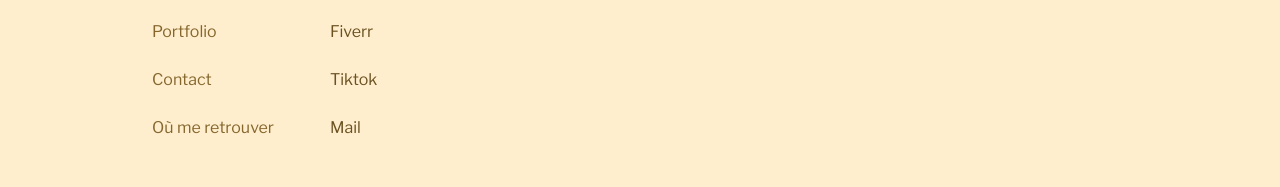
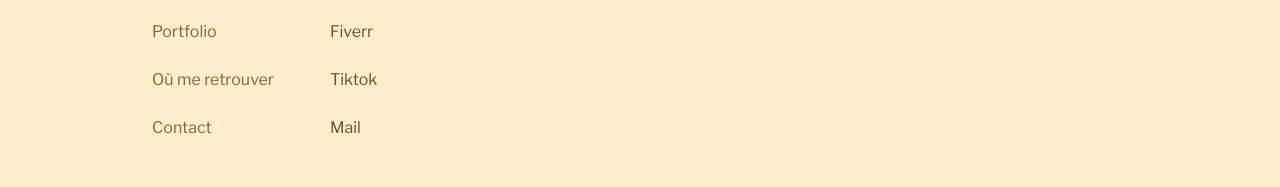
Before and after one commit to bahoooz/portfolio-officiel, a Next.js app: page /portfolio in a window 1280 px wide. Shown: the part 2256-2443 px from the top of the page. Built offline with nearby package versions, Linux system fonts and the light colour scheme.

Commit message:
full home page translate english

```diff
--- a/app/components/BurgerMenu.tsx
+++ b/app/components/BurgerMenu.tsx
@@ -4,14 +4,15 @@
 import Image from "next/image";
 import Link from "next/link";
 import React from "react";
+import { BurgerMenuTypes } from "./types/typesComponents";
 
 export default function BurgerMenu({
   isOpen,
   setIsOpen,
-}: {
-  isOpen: boolean;
-  setIsOpen: React.Dispatch<React.SetStateAction<boolean>>;
-}) {
+  home_link,
+  findme_link,
+  contact_link,
+}: BurgerMenuTypes) {
   return (
     <div>
       <div onClick={() => setIsOpen(!isOpen)}>
@@ -39,7 +40,7 @@
               href={"/"}
               className="link relative text-2xl font-light dark:text-darkYellow text-black"
             >
-              Accueil
+              {home_link}
             </Link>
           </li>
           <li>
@@ -57,7 +58,7 @@
               href={"/parcours"}
               className="link relative text-2xl font-light dark:text-darkYellow text-black"
             >
-              Mon Parcours
+              {findme_link}
             </Link>
           </li>
           <li>
@@ -66,7 +67,7 @@
               href={"/contact"}
               className="link relative text-2xl font-light dark:text-darkYellow text-black"
             >
-              Me contacter
+              {contact_link}
             </Link>
           </li>
         </ul>
--- /dev/null
+++ b/app/components/ClientLayout.tsx
@@ -0,0 +1,53 @@
+// components/ClientLayout.tsx
+"use client";
+
+import { usePathname } from "next/navigation";
+import { Providers } from "../providers";
+import Navbar from "./Navbar";
+import Footer from "./Footer";
+import { Analytics } from "@vercel/analytics/react";
+
+export default function ClientLayout({
+  children,
+}: {
+  children: React.ReactNode;
+}) {
+  const pathname = usePathname();
+  const isEnglish = pathname.startsWith("/en");
+
+  return (
+    <html lang={isEnglish ? "en" : "fr"} suppressHydrationWarning>
+      <head>
+        <meta name="viewport" content="width=device-width, initial-scale=1.0" />
+        <meta name="robots" content="index, follow" />
+        <link rel="canonical" href="https://www.bahoz-dev.com" />
+        <meta property="og:type" content="website" />
+        <meta property="og:locale" content="fr_FR" />
+        <meta property="og:title" content="Portfolio Bahoz" />
+        <meta
+          property="og:description"
+          content="Développeur web parisien de 18 ans, découvrez mon portfolio et travaillons ensemble !"
+        />
+        <meta name="twitter:image" content="/assets/diamond_icon.png" />
+        <link rel="sitemap" type="application/xml" href="/sitemap.xml" />
+        <link rel="icon" href="/assets/diamond_icon.png" />
+        <link rel="apple-touch-icon" href="/assets/diamond_icon.png" />
+      </head>
+      <body
+        className={
+          "antialiased dark:bg-bgColorDark bg-bgColorLight relative font-title"
+        }
+      >
+        <Providers>
+          <Navbar get_quote={isEnglish ? "Get a quote" : "Obtenir un devis"} />
+          {children}
+          <Footer
+            home_link={isEnglish ? "Home" : "Accueil"}
+            find_me_link={isEnglish ? "Where to find me" : "Où me retrouver"}
+          />
+          <Analytics />
+        </Providers>
+      </body>
+    </html>
+  );
+}
--- a/app/components/Footer.tsx
+++ b/app/components/Footer.tsx
@@ -5,8 +5,9 @@
 import Link from "next/link";
 import Image from "next/image";
 import { usePathname } from "next/navigation";
+import { FooterTypes } from "./types/typesComponents";
 
-export default function Footer() {
+export default function Footer({ home_link, find_me_link }: FooterTypes) {
   const pathname = usePathname();
   const linkHref = pathname === "/en" ? "/" : "/en";
   const flag =
@@ -32,7 +33,7 @@
           <ul className="flex flex-col gap-6  text-lightBrown dark:text-darkYellow">
             <li>
               <Link href={"/"} className="hover:underline">
-                Accueil
+                {home_link}
               </Link>
             </li>
             <li>
@@ -41,13 +42,13 @@
               </Link>
             </li>
             <li>
-              <Link href={"/contact"} className="hover:underline">
-                Contact
+              <Link href={"/parcours"} className="hover:underline">
+                {find_me_link}
               </Link>
             </li>
             <li>
-              <Link href={"/parcours"} className="hover:underline">
-                Où me retrouver
+              <Link href={"/contact"} className="hover:underline">
+                Contact
               </Link>
             </li>
           </ul>
--- a/app/components/HomeComponents/APropos.tsx
+++ b/app/components/HomeComponents/APropos.tsx
@@ -4,7 +4,7 @@
 import Link from "next/link";
 import React from "react";
 import { motion } from "framer-motion";
-import { AProposTypes } from "./types/typeHome";
+import { AProposTypes } from "../types/typesComponents";
 
 export default function APropos({ title, text, btn }: AProposTypes) {
   return (
--- a/app/components/HomeComponents/Header.tsx
+++ b/app/components/HomeComponents/Header.tsx
@@ -6,7 +6,7 @@
 import Link from "next/link";
 import React from "react";
 import { motion } from "framer-motion";
-import { HeaderTypes } from "./types/typeHome";
+import { HeaderTypes } from "../types/typesComponents";
 
 export default function Header({
   title,
--- a/app/components/HomeComponents/Portfolio.tsx
+++ b/app/components/HomeComponents/Portfolio.tsx
@@ -4,7 +4,7 @@
 import Link from "next/link";
 import React from "react";
 import { motion } from "framer-motion";
-import { PortfolioTypes } from "./types/typeHome";
+import { PortfolioTypes } from "../types/typesComponents";
 
 export default function Portfolio({ text }: PortfolioTypes) {
   return (
--- a/app/components/HomeComponents/Skills.tsx
+++ b/app/components/HomeComponents/Skills.tsx
@@ -3,7 +3,7 @@
 import Link from "next/link";
 import React from "react";
 import { motion } from "framer-motion";
-import { MesSkillsTypes } from "./types/typeHome";
+import { MesSkillsTypes } from "../types/typesComponents";
 
 export default function Skills({ title, autres_title }: MesSkillsTypes) {
   return (
--- a/app/components/Navbar.tsx
+++ b/app/components/Navbar.tsx
@@ -7,13 +7,15 @@
 import BurgerMenu from "./BurgerMenu";
 import { usePathname } from "next/navigation";
 import { useState } from "react";
+import { NavbarTypes } from "./types/typesComponents";
 
-export default function Navbar() {
+export default function Navbar({ get_quote }: NavbarTypes) {
   const pathname = usePathname();
   const linkHref = pathname === "/en" ? "/" : "/en";
   const flag =
     pathname === "/en" ? "/assets/flag_fr.png" : "/assets/flag_en.png";
   const [isOpen, setIsOpen] = useState(false);
+  const isEnglish = pathname.startsWith("/en");
 
   return (
     <nav className="fixed h-14 z-20 top-5 w-full flex justify-between items-center px-10">
@@ -22,7 +24,7 @@
         href={"/contact"}
         onClick={() => setIsOpen(false)}
       >
-        Obtenir un devis
+        {get_quote}
       </Link>
       <div className="flex gap-4 md:absolute md:left-1/2 md:-translate-x-1/2 ">
         <ThemeSwitcher />
@@ -37,7 +39,13 @@
         </Link>
       </div>
       <div onClick={() => setIsOpen(!isOpen)}>
-        <BurgerMenu isOpen={isOpen} setIsOpen={setIsOpen} />
+        <BurgerMenu
+          isOpen={isOpen}
+          setIsOpen={setIsOpen}
+          home_link={isEnglish ? "Home" : "Accueil"}
+          findme_link={isEnglish ? "Where to find me" : "Où me retrouver"}
+          contact_link={isEnglish ? "Contact me" : "Me contacter"}
+        />
       </div>
     </nav>
   );
--- /dev/null
+++ b/app/components/types/typesComponents.ts
@@ -0,0 +1,43 @@
+// Global Types
+
+export type NavbarTypes = {
+  get_quote: string;
+};
+
+export type FooterTypes = {
+  home_link: string;
+  find_me_link: string;
+};
+
+export type BurgerMenuTypes = {
+  isOpen: boolean;
+  setIsOpen: React.Dispatch<React.SetStateAction<boolean>>;
+  home_link: string;
+  findme_link: string;
+  contact_link: string;
+};
+
+// Home Types
+
+export type HeaderTypes = {
+  title: string;
+  age: string;
+  citation: string;
+  author: string;
+  discover_the_rest: string;
+};
+
+export type AProposTypes = {
+  title: string;
+  text: string;
+  btn: string;
+};
+
+export type PortfolioTypes = {
+  text: string;
+};
+
+export type MesSkillsTypes = {
+  title: string;
+  autres_title: string;
+};
--- a/app/layout.tsx
+++ b/app/layout.tsx
@@ -1,9 +1,6 @@
 import type { Metadata } from "next";
 import "./globals.css";
-import { Providers } from "./providers";
-import Navbar from "./components/Navbar";
-import Footer from "./components/Footer";
-import { Analytics } from "@vercel/analytics/react";
+import ClientLayout from "./components/ClientLayout";
 
 export const metadata: Metadata = {
   title: "Accueil - Portfolio Bahoz",
@@ -61,36 +58,5 @@
 }: Readonly<{
   children: React.ReactNode;
 }>) {
-  return (
-    <html lang="fr" suppressHydrationWarning>
-      <head>
-        <meta name="viewport" content="width=device-width, initial-scale=1.0" />
-        <meta name="robots" content="index, follow" />
-        <link rel="canonical" href="https://www.bahoz-dev.com" />
-        <meta property="og:type" content="website" />
-        <meta property="og:locale" content="fr_FR" />
-        <meta property="og:title" content="Portfolio Bahoz" />
-        <meta
-          property="og:description"
-          content="Développeur web parisien de 18 ans, découvrez mon portfolio et travaillons ensemble !"
-        />
-        <meta name="twitter:image" content="/assets/diamond_icon.png" />
-        <link rel="sitemap" type="application/xml" href="/sitemap.xml" />
-        <link rel="icon" href="/assets/diamond_icon.png" />
-        <link rel="apple-touch-icon" href="/assets/diamond_icon.png" />
-      </head>
-      <body
-        className={
-          "antialiased dark:bg-bgColorDark bg-bgColorLight relative font-title"
-        }
-      >
-        <Providers>
-          <Navbar />
-          {children}
-          <Footer />
-          <Analytics />
-        </Providers>
-      </body>
-    </html>
-  );
+  return <ClientLayout>{children}</ClientLayout>;
 }
```
Also changed, not shown: app/components/HomeComponents/types/typeHome.tsx (deleted, +0 -22 lines).
